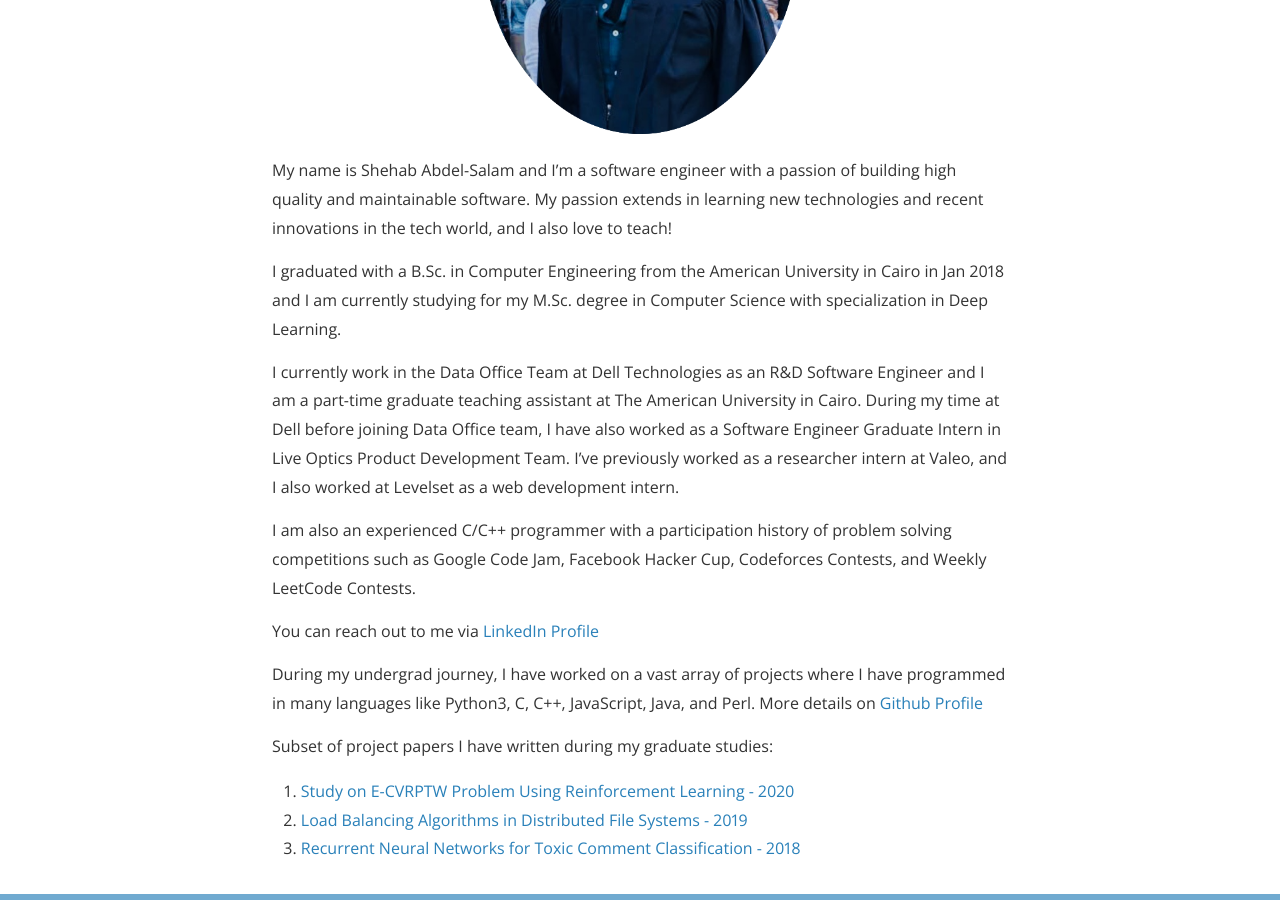
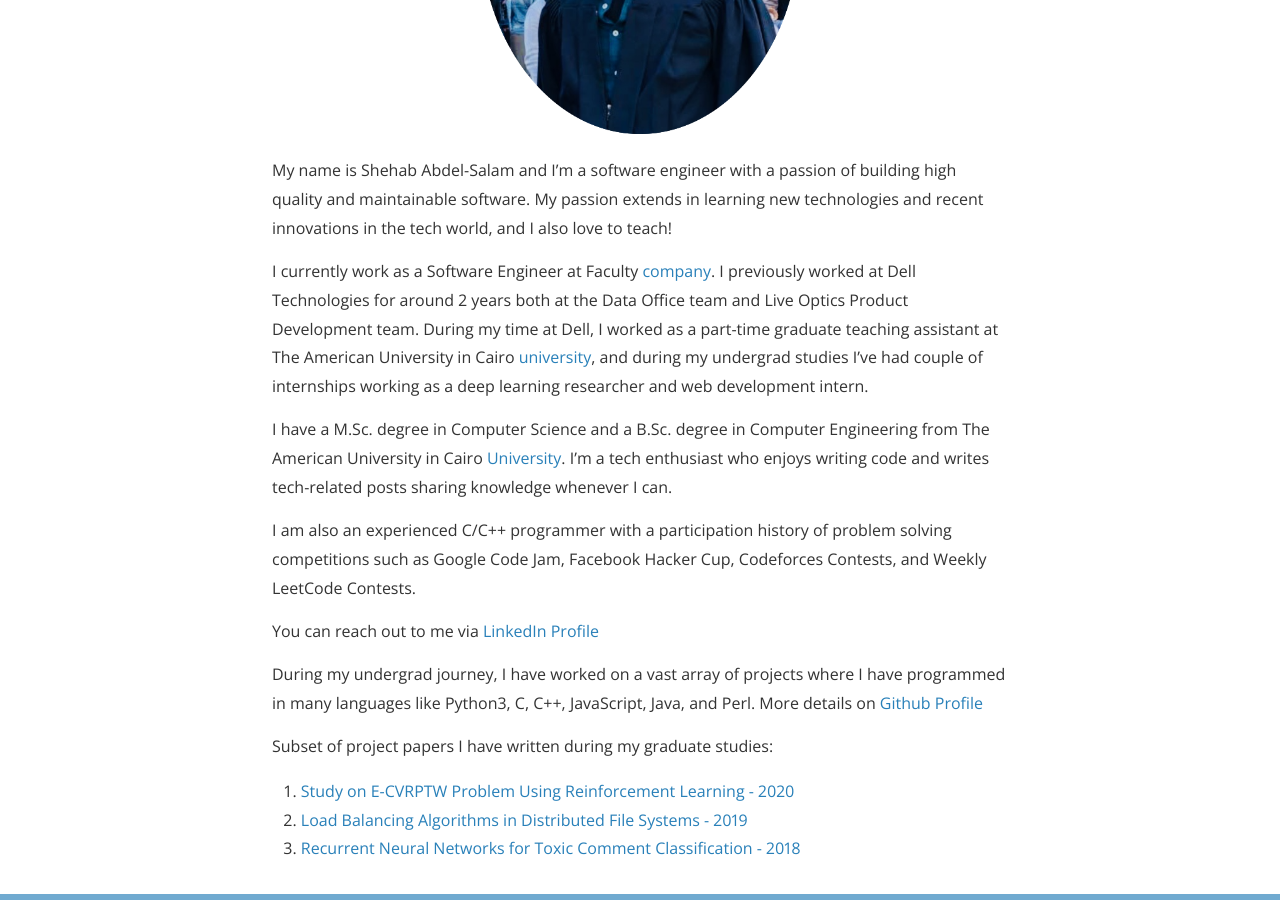
Before and after one commit to ShehabCE/shehabce.github.io, a Jekyll site: the page built from about.md, in a window 1280 px wide and 900 px high, scrolled down 494 px. Built offline with Jekyll 4.4.1, drawn with Linux system fonts in a browser that asks for light colours; nearby versions of some CDN libraries; a style sheet for code colours, icons or effects is not loaded.

Commit message:
new post assets

```diff
--- a/about.md
+++ b/about.md
@@ -8,9 +8,9 @@ permalink: /about/
 
 My name is Shehab Abdel-Salam and I'm a software engineer with a passion of building high quality and maintainable software. My passion extends in learning new technologies and recent innovations in the tech world, and I also love to teach!
 
-I graduated with a B.Sc. in Computer Engineering from the American University in Cairo in Jan 2018 and I am currently studying for my M.Sc. degree in Computer Science with specialization in Deep Learning.
+I currently work as a Software Engineer at Faculty [company]. I previously worked at Dell Technologies for around 2 years both at the Data Office team and Live Optics Product Development team. During my time at Dell, I worked as a part-time graduate teaching assistant at The American University in Cairo [university], and during my undergrad studies I've had couple of internships working as a deep learning researcher and web development intern.
 
-I currently work in the Data Office Team at Dell Technologies as an R&D Software Engineer and I am a part-time graduate teaching assistant at The American University in Cairo. During my time at Dell before joining Data Office team, I have also worked as a Software Engineer Graduate Intern in Live Optics Product Development Team. I've previously worked as a researcher intern at Valeo, and I also worked at Levelset as a web development intern.
+I have a M.Sc. degree in Computer Science and a B.Sc. degree in Computer Engineering from The American University in Cairo [University]. I'm a tech enthusiast who enjoys writing code and writes tech-related posts sharing knowledge whenever I can.
 
 I am also an experienced C/C++ programmer with a participation history of problem solving competitions such as Google Code Jam, Facebook Hacker Cup, Codeforces Contests, and Weekly LeetCode Contests.
 
@@ -27,3 +27,5 @@ Subset of project papers I have written during my graduate studies:
 
 [linkedin]: https://www.linkedin.com/in/shehab-abdel-salam-0a12ab97/
 [github]: https://github.com/ShehabMMohamed
+[company]: https://faculty.ai
+[university]: https://www.aucegypt.edu
```
Also changed, not shown: 1 other file.
